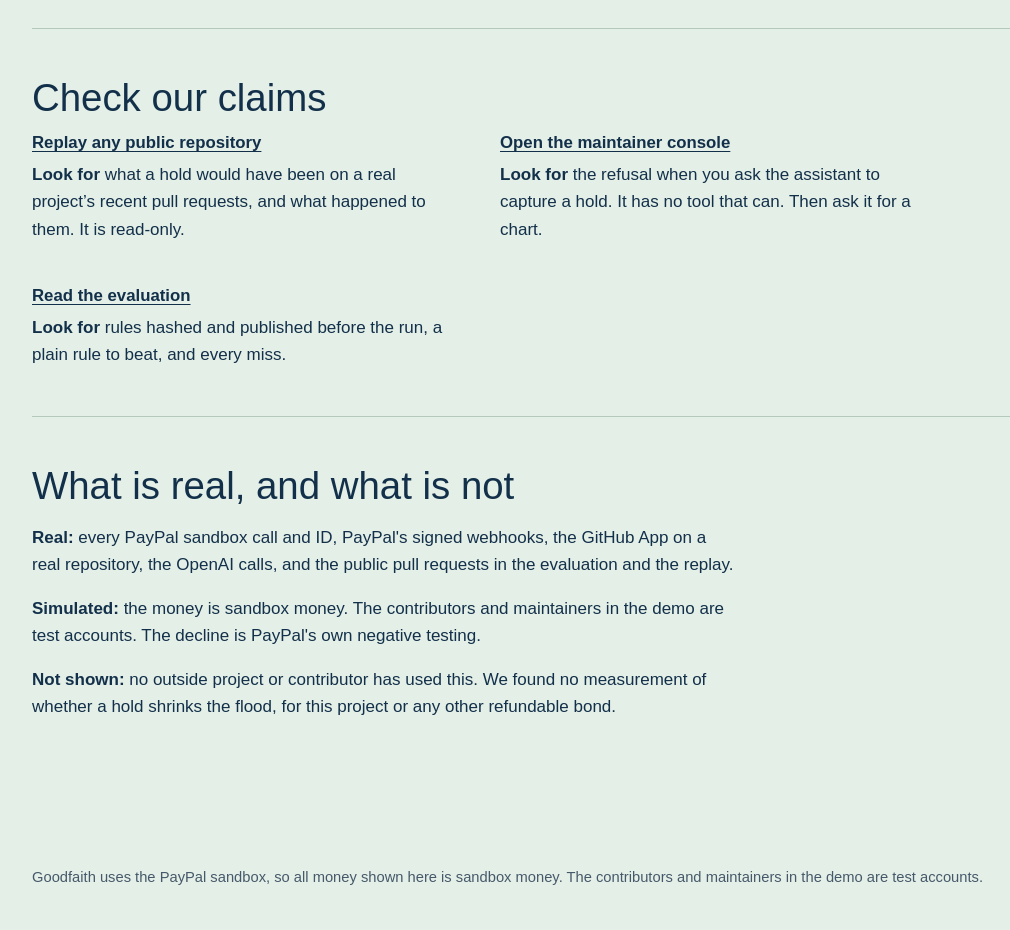
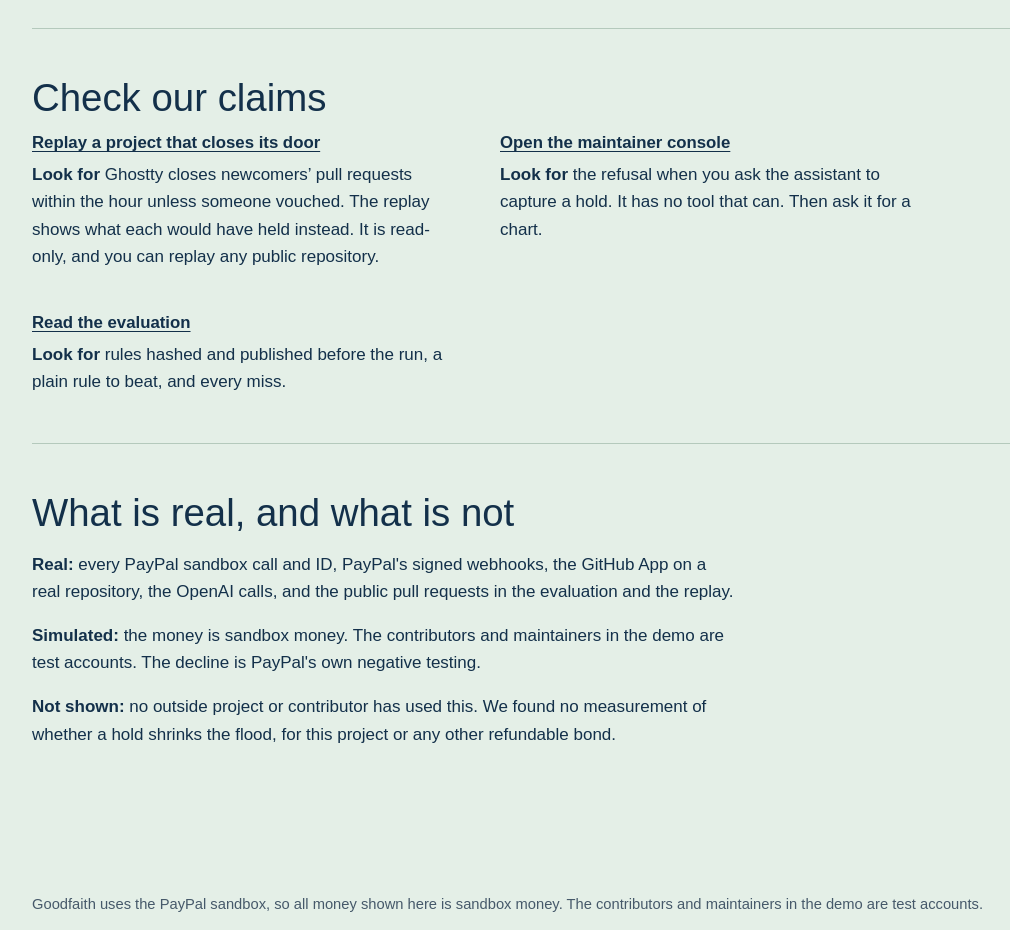
Before and after one commit to leejpsd/goodfaith, a Next.js app: page /judges in a window 1280 px wide. Shown: the part 1700-2630 px from the top of the page, without its empty margins (64-1074 px from the left). Built offline with nearby package versions, Linux system fonts and the light colour scheme; no server answers; the database is empty; a web font is replaced by a local one.

Commit message:
Lead with a real closed door: Ghostty's replay
Co-Authored-By: Claude Opus 5.5 <noreply@anthropic.com>

```diff
--- a/src/app/judges/page.tsx
+++ b/src/app/judges/page.tsx
@@ -18,7 +18,7 @@ const CASES = [
 ];
 
 const DOORS = [
-  { href: '/replay', label: 'Replay any public repository', lookFor: 'what a hold would have been on a real project\u2019s recent pull requests, and what happened to them. It is read-only.' },
+  { href: '/replay/ghostty-org/ghostty', label: 'Replay a project that closes its door', lookFor: 'Ghostty closes newcomers\u2019 pull requests within the hour unless someone vouched. The replay shows what each would have held instead. It is read-only, and you can replay any public repository.' },
   { href: '/console', label: 'Open the maintainer console', lookFor: 'the refusal when you ask the assistant to capture a hold. It has no tool that can. Then ask it for a chart.' },
   { href: 'https://github.com/leejpsd/goodfaith/tree/master/evals/triage', label: 'Read the evaluation', lookFor: 'rules hashed and published before the run, a plain rule to beat, and every miss.' },
 ];
```
Also changed, not shown: 1 other file (tests, documents, lock files or other folders).
